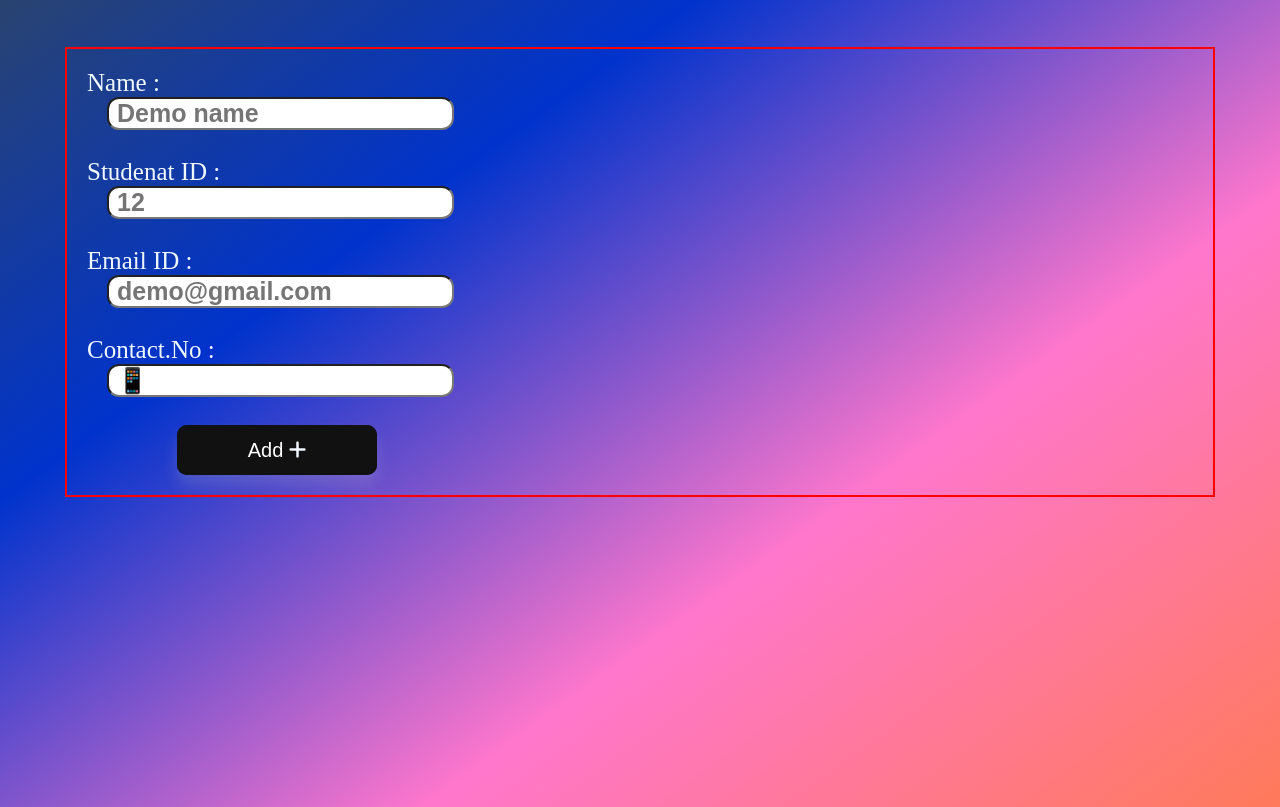
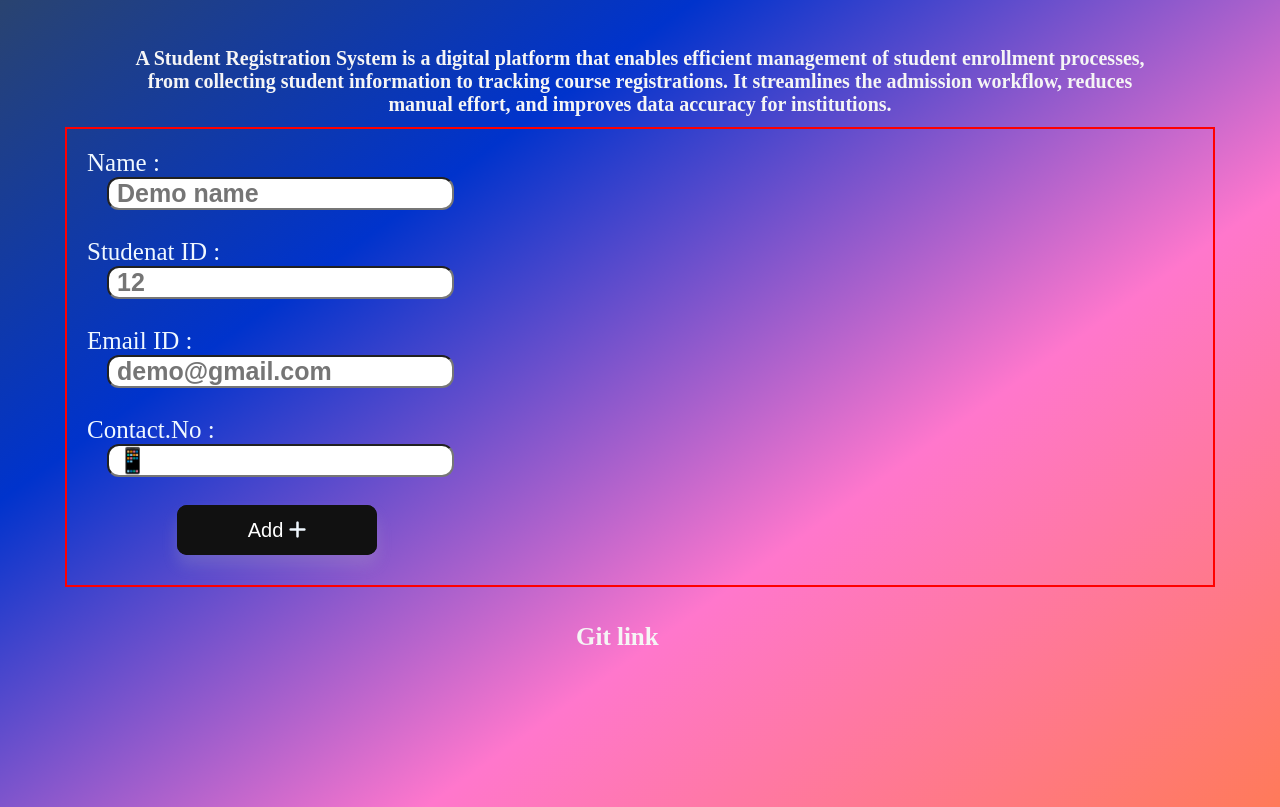
Before and after one commit to iabhishek-singh/DOM-Project-localStorage-, a plain HTML site: page index.html in a window 1280 px wide. Shown: the part 113-920 px from the top of the page. Drawn offline with Linux system fonts and the light colour scheme.

Commit message:
Second  DOM  commit

```diff
--- a/index.html
+++ b/index.html
@@ -13,8 +13,8 @@
     <link rel="stylesheet" href="style.css">
     <script src="script.js" defer></script>
     <link rel="stylesheet" href="https://cdnjs.cloudflare.com/ajax/libs/font-awesome/6.6.0/css/all.min.css"
-    integrity="sha512-Kc323vGBEqzTmouAECnVceyQqyqdsSiqLQISBL29aUW4U/M7pSPA/gEUZQqv1cwx4OnYxTxve5UMg5GT6L4JJg=="
-    crossorigin="anonymous" referrerpolicy="no-referrer" />
+        integrity="sha512-Kc323vGBEqzTmouAECnVceyQqyqdsSiqLQISBL29aUW4U/M7pSPA/gEUZQqv1cwx4OnYxTxve5UMg5GT6L4JJg=="
+        crossorigin="anonymous" referrerpolicy="no-referrer" />
     <title>Registration System</title>
 </head>
 
@@ -22,6 +22,11 @@
     <header>
         <h1>Student Registration System</h1>
     </header>
+    <div class="para">
+        <h4>A Student Registration System is a digital platform that enables efficient management of student enrollment
+            processes, from collecting student information to tracking course registrations. It streamlines the
+            admission workflow, reduces manual effort, and improves data accuracy for institutions.</h4>
+    </div>
     <!-- Complete Container -->
     <div id="container">
         <!-- Registration From Container -->
@@ -44,7 +49,10 @@
             </div>
         </div>
     </div>
-
+    <br><br>
+    <div class="gitlink">
+        <a href="https://github.com/iabhishek-singh/DOM-Project-localStorage-.git">Git link</a>
+    </div>
 </body>
 
 </html>
--- a/style.css
+++ b/style.css
@@ -27,11 +27,24 @@ header h1 {
     color: goldenrod;
     border-bottom: 2px solid;
 }
+.para{
+    width: 80%;
+    height: 10vh;
+    margin: auto;
+
+}
+.para h4{
+    color: whitesmoke;
+    margin-bottom: 5px;
+    text-align: center;
+    font-size: 20px;
+}
 
 /* Complete Container */
 
 #container {
     width: 1150px;
+    height: 460px;
     border: 2px solid red;
     margin: auto;
     display: flex;
@@ -183,3 +196,18 @@ form input {
     background-color: rgb(184, 192, 177);
 
 }
+.gitlink{
+    width: 10%;
+    /* height:5vh; */
+    margin: auto;
+}
+.gitlink a{
+    color: whitesmoke;
+    font-size: 25px;
+    font-weight: bold;
+    text-decoration: none;
+}
+.gitlink a:hover{
+    color: bisque;
+    border-bottom:2px solid gold ;
+}
```
